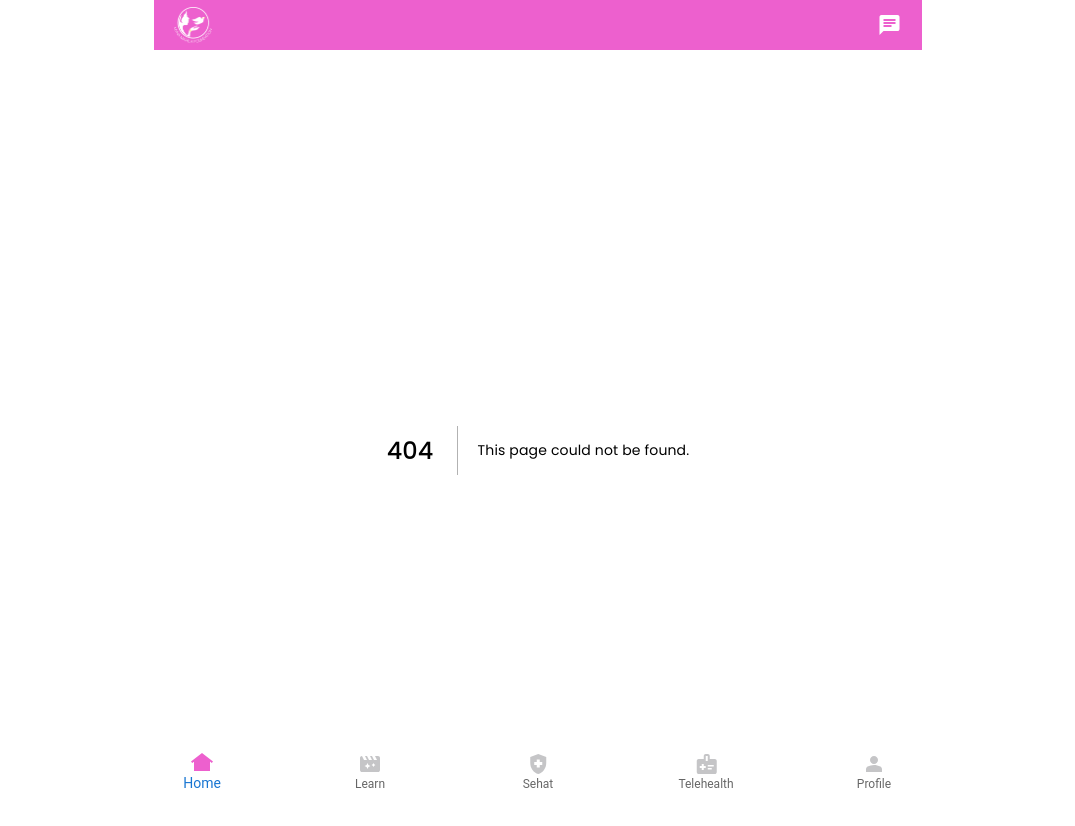
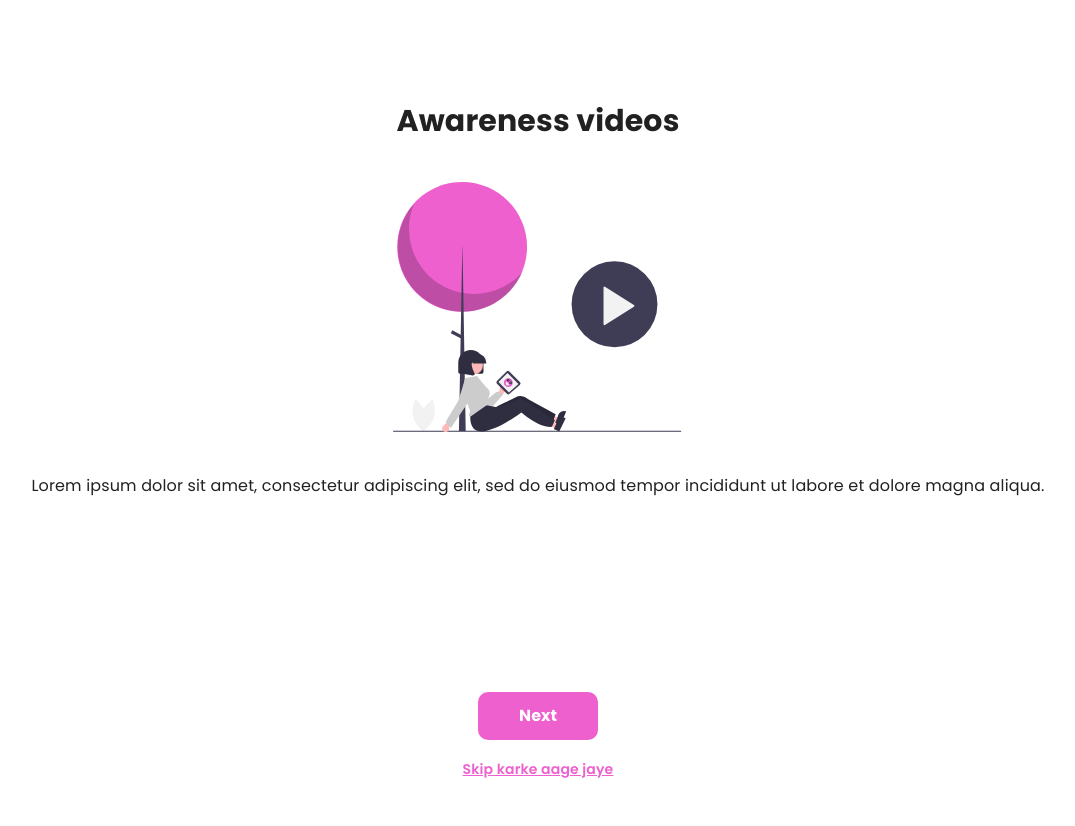
Before and after one commit to enroot-mumbai/mynafe, a Next.js app: page /onboarding/steps in a window 1280 px wide. Before the commit this address had no page. Shown: the top 826 px of the page, without its empty margins (102-1177 px from the left). After the commit the page ends 800 px from the top, so only its background shows below. Built offline with nearby package versions, Linux system fonts and the light colour scheme.

Commit message:
Onboarding steps

```diff
--- a/pages/_app.tsx
+++ b/pages/_app.tsx
@@ -9,7 +9,7 @@ export default function App({ Component, pageProps }: AppProps) {
     <>
       <MuiCssBaseline />
       <Layout
-        exclude={[ "/chats", "/signup", "/login", "/forgot-password", "/onboarding","/forgot-password/reset"]}
+        exclude={["/signup", "/login", "/forgot-password", "/onboarding","/forgot-password/reset", "/onboarding/steps"]}
       >
         <Component {...pageProps} />
       </Layout>
--- a/pages/onboarding.tsx
+++ b/pages/onboarding/index.tsx
@@ -1,9 +1,11 @@
 import React from 'react'
 import TextField from '@mui/material/TextField';
+import { useRouter } from 'next/router';
 
 type Props = {}
 
 function Onboarding({ }: Props) {
+  const router = useRouter();
   return (
     <div className='pageContainerCenter'>
       <div className='pageContent'>
@@ -43,7 +45,9 @@ function Onboarding({ }: Props) {
             variant="outlined"
           />
 
-          <button className='primaryButton w-100'>
+          <button onClick={() => {
+            router.push('/onboarding/steps')
+          }} className='primaryButton w-100'>
             Submit Details
           </button>
         </div>
--- /dev/null
+++ b/pages/onboarding/steps.tsx
@@ -0,0 +1,12 @@
+import React from 'react'
+import Step from '../../src/features/onboarding/Step'
+
+type Props = {}
+
+function Steps({ }: Props) {
+    return (
+        <Step />
+    )
+}
+
+export default Steps
--- a/src/assets/illustrations/ChatIllustration.tsx
+++ b/src/assets/illustrations/ChatIllustration.tsx
@@ -1,11 +1,14 @@
 import React from "react";
 
-function ChatIllustration() {
+interface Props{
+  height?:string;
+}
+
+function ChatIllustration({height}:Props) {
   return (
     <svg
       xmlns="http://www.w3.org/2000/svg"
-      width="61"
-      height="55"
+      height={height ? height : "55"}
       fill="none"
       viewBox="0 0 61 55"
     >
--- a/src/assets/illustrations/LearningIllustration.tsx
+++ b/src/assets/illustrations/LearningIllustration.tsx
@@ -1,11 +1,14 @@
 import React from "react";
 
-function LearningIllustration() {
+interface Props{
+  height?:string;
+}
+
+function LearningIllustration({height}:Props) {
   return (
     <svg
       xmlns="http://www.w3.org/2000/svg"
-      width="64"
-      height="55"
+      height={height ? height : "55"}
       fill="none"
       viewBox="0 0 64 55"
     >
--- a/src/assets/illustrations/PeriodTrackingIllustration.tsx
+++ b/src/assets/illustrations/PeriodTrackingIllustration.tsx
@@ -1,11 +1,12 @@
 import React from "react";
-
-function PeriodTrackingIllustratoin() {
+interface Props{
+  height?:string;
+}
+function PeriodTrackingIllustratoin({height}:Props) {
   return (
     <svg
       xmlns="http://www.w3.org/2000/svg"
-      width="73"
-      height="55"
+      height={height ? height : "55"}
       fill="none"
       viewBox="0 0 73 55"
     >
--- /dev/null
+++ b/src/features/onboarding/Step.module.scss
@@ -0,0 +1,38 @@
+.pageContainer{
+    .stepDetailsContainer{
+        margin-top: 100px;
+        display: flex;
+        flex-direction: column;
+        gap: 40px;
+        align-items: center;
+        justify-content: center;
+        text-align: center;
+        .stepTitle{
+            font-weight: bold;
+            font-size: 30px;
+        }
+        .stepDescription{
+            line-height: 1.7;
+        }
+    }
+    .stepActionsContainer{
+        display: flex;
+        flex-direction: column;
+        justify-content: center;
+        width: 100%;
+        align-items: center;
+        text-align: center;
+        position: absolute;
+        bottom: 20px;
+        .stepActions{
+            display: flex;
+            flex-direction: row;
+            gap: 10px;
+            margin-bottom: 20px;
+            button{
+                width: fit-content;
+                min-width: 120px;
+            }
+        }
+    }
+}
--- /dev/null
+++ b/src/features/onboarding/Step.tsx
@@ -0,0 +1,66 @@
+import { useRouter } from 'next/router';
+import React from 'react'
+import ChatIllustration from '../../assets/illustrations/ChatIllustration';
+import LearningIllustration from '../../assets/illustrations/LearningIllustration';
+import PeriodTrackingIllustratoin from '../../assets/illustrations/PeriodTrackingIllustration';
+import styles from './Step.module.scss'
+
+type Props = {}
+
+function Step({ }: Props) {
+
+    const [step, setStep] = React.useState(0);
+
+    const router = useRouter();
+
+    const steps = [
+        {
+            title: 'Awareness videos',
+            icon: <LearningIllustration height='250' />,
+            description: 'Lorem ipsum dolor sit amet, consectetur adipiscing elit, sed do eiusmod tempor incididunt ut labore et dolore magna aliqua. '
+        },
+        {
+            title: 'Period Tracker',
+            icon: <PeriodTrackingIllustratoin height='250' />,
+            description: 'Lorem ipsum dolor sit amet, consectetur adipiscing elit, sed do eiusmod tempor incididunt ut labore et dolore magna aliqua. '
+        },
+        {
+            title: 'Private chat',
+            icon: <ChatIllustration height='250' />,
+            description: 'Lorem ipsum dolor sit amet, consectetur adipiscing elit, sed do eiusmod tempor incididunt ut labore et dolore magna aliqua. '
+        }
+    ]
+
+    return (
+        <div className={styles.pageContainer}>
+            <div className={styles.stepDetailsContainer}>
+                <p className={styles.stepTitle}>{steps[step].title}</p>
+
+                {steps[step].icon}
+                <p className={styles.stepDescription}>{steps[step].description}</p>
+
+            </div>
+            <div className={styles.stepActionsContainer}>
+                <div className={styles.stepActions}>
+                    {step > 0 && (
+                        <button onClick={()=>{setStep(step-1)}} className='secondaryButton'>
+                            Previous
+                        </button>
+                    )}
+
+                    {step < 3 && (
+                        <button onClick={()=>{step === 2 ? router.push('/') : setStep(step+1)}} className='primaryButton'>
+                            Next
+                        </button>
+                    )}
+
+                </div>
+                <p onClick={()=>{
+                    router.push('/')
+                }} className='inlineButton'>Skip karke aage jaye</p>
+            </div>
+        </div>
+    )
+}
+
+export default Step
```
